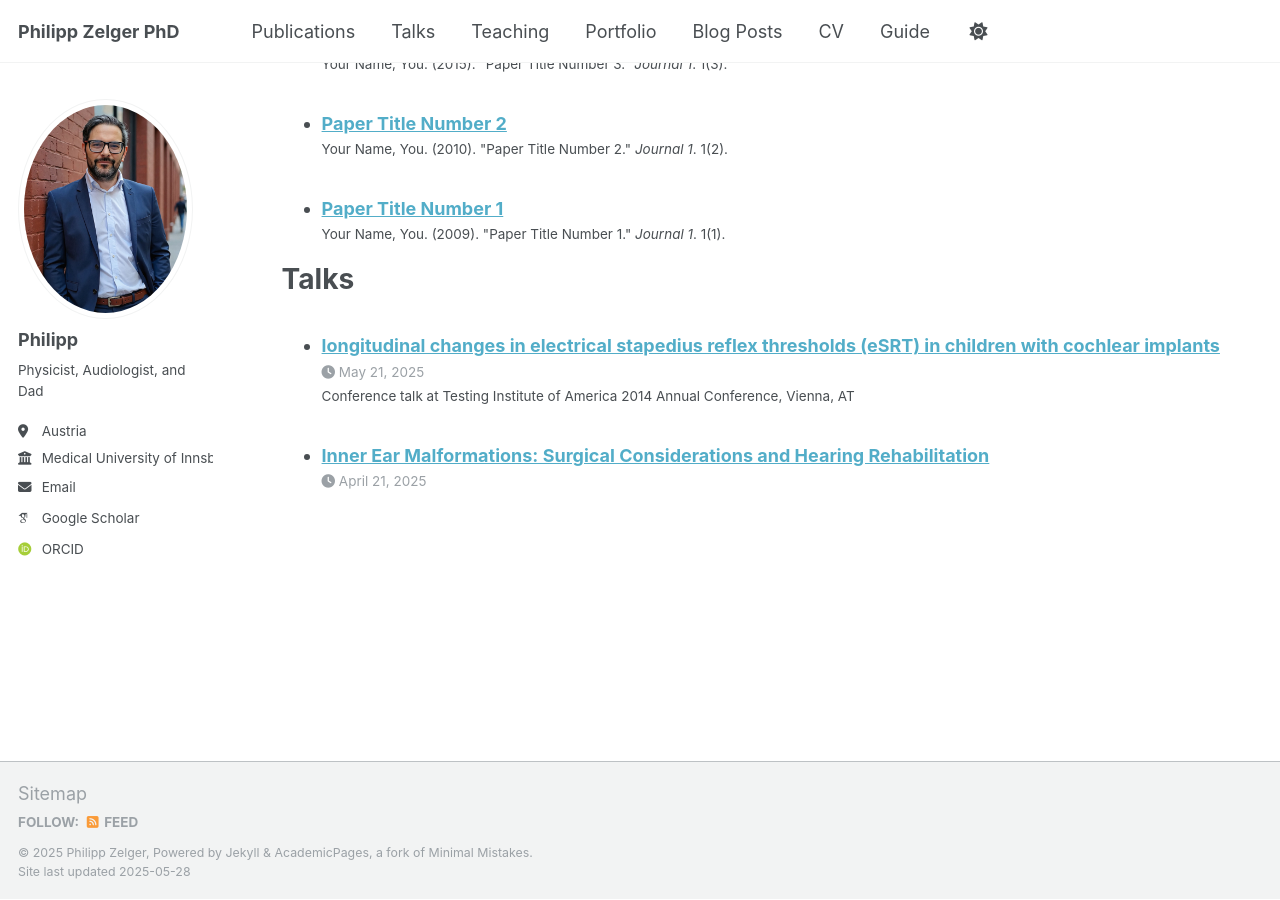
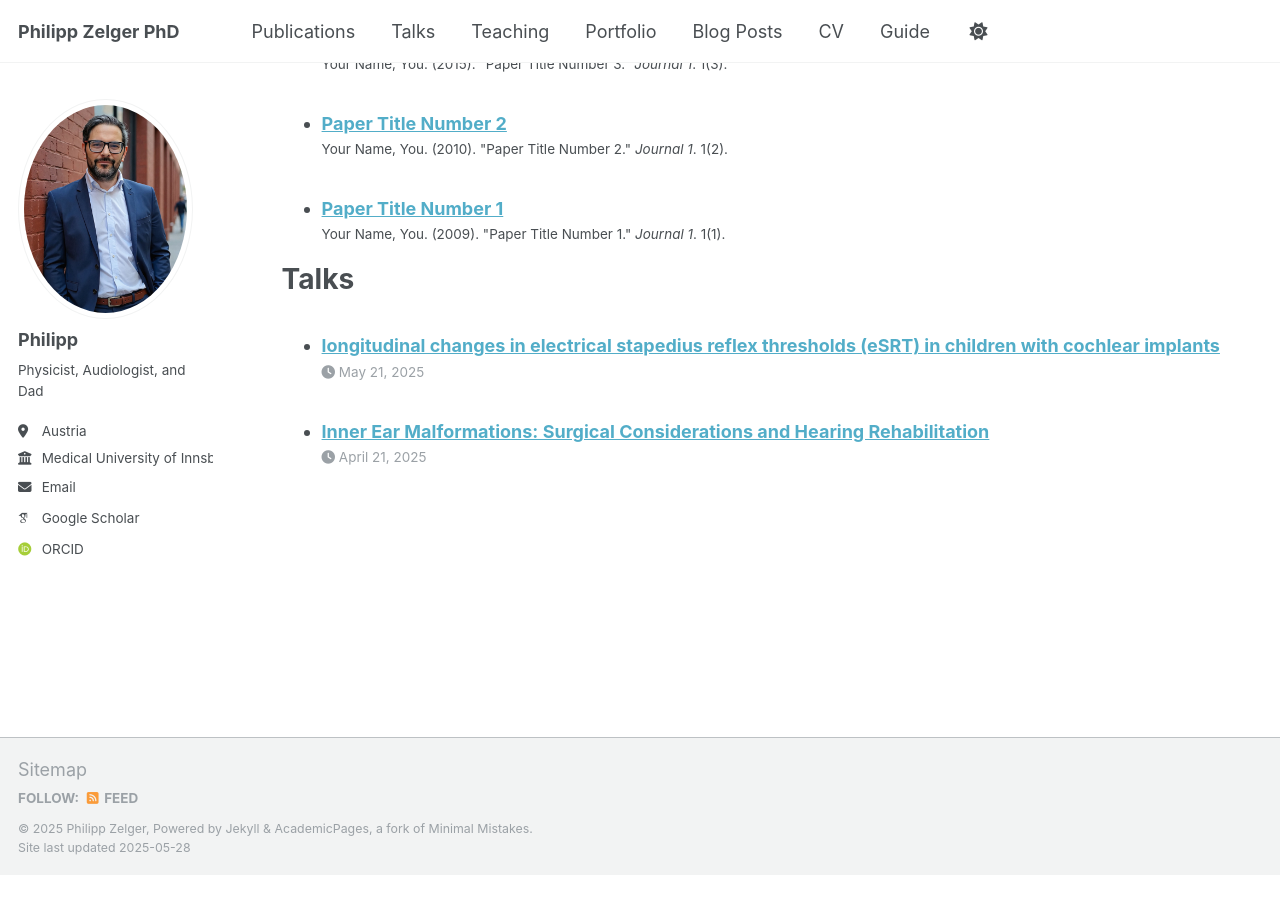
Before and after one commit to Stanissse/AboutMe, a Jekyll site: the page built from _pages/cv.md, in a window 1280 px wide and 900 px high, scrolled down 2011 px. Built offline with Jekyll 4.4.1, drawn with Linux system fonts in a browser that asks for light colours; some web fonts are replaced; after the commit the page ends 2886 px from its top, so only the background shows below that.

Commit message:
Update 2025_EFAS.md

```diff
--- a/_talks/2025_EFAS.md
+++ b/_talks/2025_EFAS.md
@@ -4,7 +4,6 @@ longitudinal changes in electrical stapedius reflex thresholds (eSRT) in childre
 collection: talks
 type: "Conference talk"
 permalink: /talks/2025_EFAS
-venue: "Testing Institute of America 2014 Annual Conference"
 date: 2025-05-21
 location: "Vienna, AT"
 ---
```
